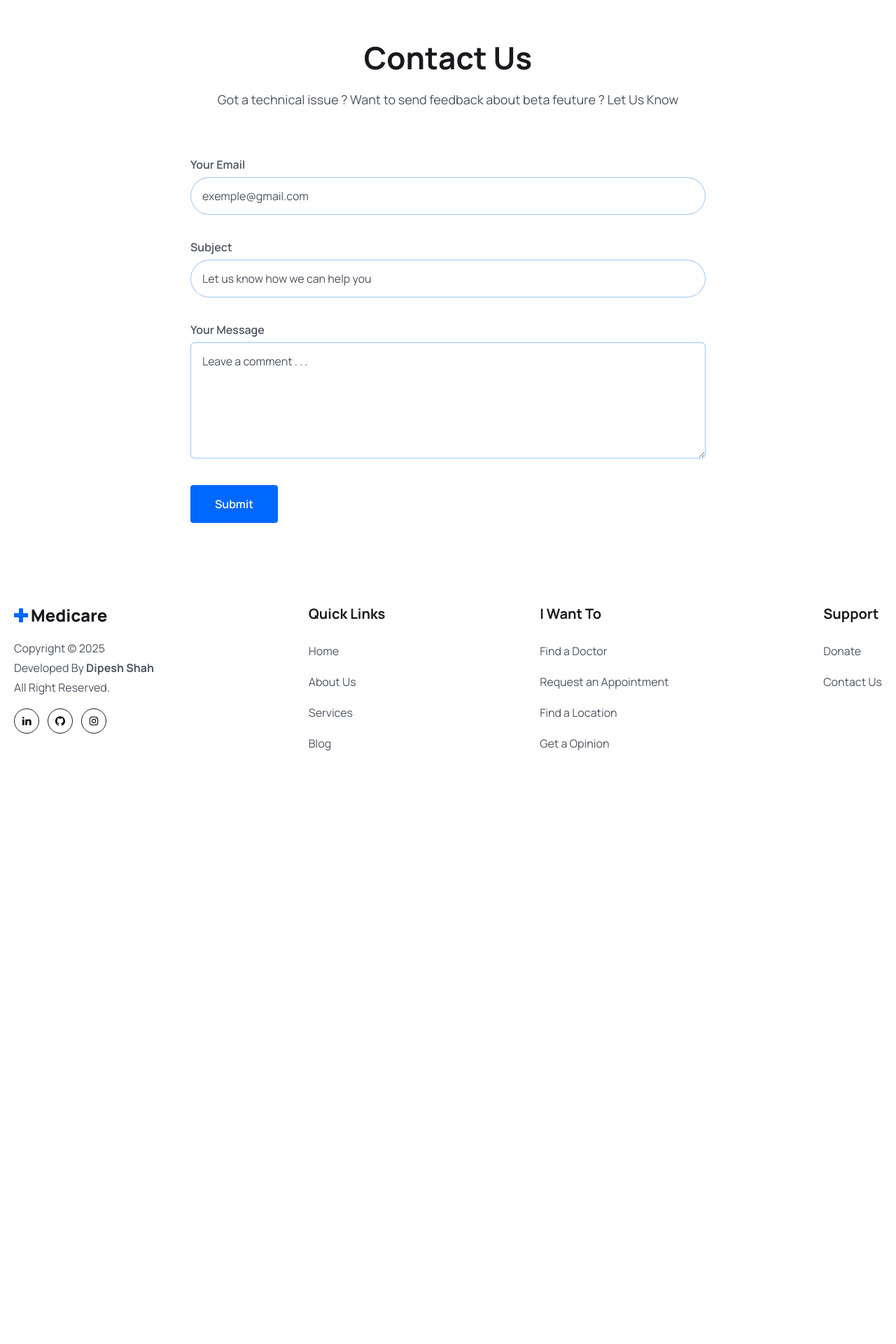
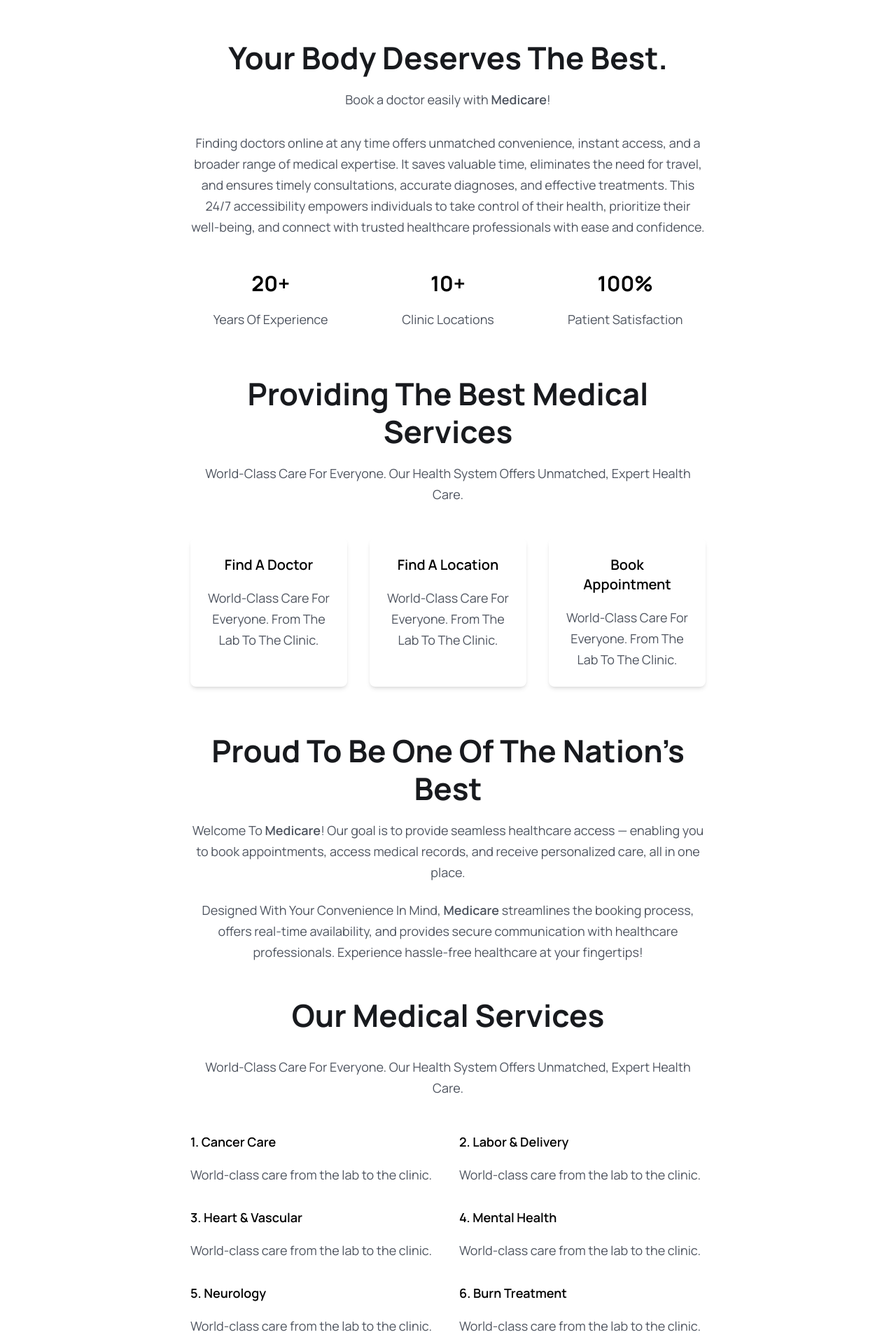
Before and after one commit to urstrulydipesh/MediCare-Doctor, a React (Vite) app in the folder frontend/: page /contact in a window 1280 px wide. Shown: the part 120-2040 px from the top of the page at 70% size. Before the commit the page ends 1276 px from the top, so only its background shows below. Built offline with nearby package versions, Linux system fonts and the light colour scheme.

Commit message:
Contact us page updated

```diff
--- a/frontend/index.html
+++ b/frontend/index.html
@@ -4,7 +4,7 @@
     <meta charset="UTF-8" />
     <link rel="icon" type="image/svg+xml" href="/vite.svg" />
     <meta name="viewport" content="width=device-width, initial-scale=1.0" />
-    <title>Vite + React</title>
+    <title>Medicare</title>
   </head>
   <body>
     <div id="root"></div>
--- a/frontend/src/pages/Contact.jsx
+++ b/frontend/src/pages/Contact.jsx
@@ -1,54 +1,107 @@
 const Contact = () => {
   return (
     <section>
-      <div className='px-4 mx-auto max-w-screen-md'>
-        <h2 className='heading text-center'>
-          Contact Us
-        </h2>
-        <p className='mb-8 lg:mb-16 font-light text-center text__para'>
-          Got a technical issue ? Want to send feedback about beta feuture ? Let Us Know
+      <div className="px-4 mx-auto max-w-screen-md text-center">
+        {/* Header */}
+        <h2 className="heading">Your Body Deserves The Best.</h2>
+        <p className="text__para mb-8">Book a doctor easily with <span className="font-semibold">Medicare</span>!</p>
+
+
+        <p className="font-light text__para mb-12">
+          Finding doctors online at any time offers unmatched convenience, instant access, and a broader range of medical expertise.
+          It saves valuable time, eliminates the need for travel, and ensures timely consultations, accurate diagnoses, and effective treatments.
+          This 24/7 accessibility empowers individuals to take control of their health, prioritize their well-being, and connect with trusted healthcare professionals with ease and confidence.
         </p>
-        <form action="#" className='space-y-8'>
+
+
+        <div className="grid grid-cols-1 sm:grid-cols-3 gap-6 mb-16">
           <div>
-            <label htmlFor="email" className='form__label'>
-              Your Email
-            </label>
-            <input
-              type="email"
-              id='email'
-              placeholder='exemple@gmail.com'
-              className='form__input mt-1' />
+            <h3 className="text-3xl font-bold text-primary">20+</h3>
+            <p className="text__para">Years Of Experience</p>
           </div>
           <div>
-            <label htmlFor="subject" className='form__label'>
-              Subject
-            </label>
-            <input
-              type="text"
-              id='subject'
-              placeholder='Let us know how we can help you'
-              className='form__input mt-1' />
+            <h3 className="text-3xl font-bold text-primary">10+</h3>
+            <p className="text__para">Clinic Locations</p>
           </div>
-          <div className="sm:col-span-2">
-            <label htmlFor="message" className='form__label'>
-              Your Message
-            </label>
-            <textarea
-              rows={5}
-              type="text"
-              id='message'
-              placeholder='Leave a comment . . .'
-              className='form__input-1 mt-1' />
+          <div>
+            <h3 className="text-3xl font-bold text-primary">100%</h3>
+            <p className="text__para">Patient Satisfaction</p>
           </div>
-          <button
-            type="submit"
-            className="btn rounded sm:w-fit">
-            Submit
-          </button>
-        </form>
+        </div>
+
+
+        <h2 className="heading mb-4">Providing The Best Medical Services</h2>
+        <p className="text__para mb-12">
+          World-Class Care For Everyone. Our Health System Offers Unmatched, Expert Health Care.
+        </p>
+
+
+        <div className="grid grid-cols-1 sm:grid-cols-3 gap-8 mb-16">
+          <div className="p-6 rounded-lg shadow-md hover:shadow-lg transition">
+            <h3 className="text-xl font-semibold mb-2">Find A Doctor</h3>
+            <p className="text__para">
+              World-Class Care For Everyone. From The Lab To The Clinic.
+            </p>
+          </div>
+          <div className="p-6 rounded-lg shadow-md hover:shadow-lg transition">
+            <h3 className="text-xl font-semibold mb-2">Find A Location</h3>
+            <p className="text__para">
+              World-Class Care For Everyone. From The Lab To The Clinic.
+            </p>
+          </div>
+          <div className="p-6 rounded-lg shadow-md hover:shadow-lg transition">
+            <h3 className="text-xl font-semibold mb-2">Book Appointment</h3>
+            <p className="text__para">
+              World-Class Care For Everyone. From The Lab To The Clinic.
+            </p>
+          </div>
+        </div>
+
+
+        <h2 className="heading mb-4">Proud To Be One Of The Nation’s Best</h2>
+        <p className="text__para mb-6">
+          Welcome To <span className="font-semibold">Medicare</span>! Our goal is to provide seamless healthcare access — enabling you to book appointments, access medical records, and receive personalized care, all in one place.
+        </p>
+        <p className="text__para mb-12">
+          Designed With Your Convenience In Mind, <span className="font-semibold">Medicare</span> streamlines the booking process, offers real-time availability, and provides secure communication with healthcare professionals.
+          Experience hassle-free healthcare at your fingertips!
+        </p>
+
+        <h2 className="heading mb-8">Our Medical Services</h2>
+        <p className="text__para mb-12">
+          World-Class Care For Everyone. Our Health System Offers Unmatched, Expert Health Care.
+        </p>
+
+        <div className="grid grid-cols-1 sm:grid-cols-2 gap-8 text-left">
+          <div>
+            <h3 className="text-lg font-semibold">1. Cancer Care</h3>
+            <p className="text__para">World-class care from the lab to the clinic.</p>
+          </div>
+          <div>
+            <h3 className="text-lg font-semibold">2. Labor & Delivery</h3>
+            <p className="text__para">World-class care from the lab to the clinic.</p>
+          </div>
+          <div>
+            <h3 className="text-lg font-semibold">3. Heart & Vascular</h3>
+            <p className="text__para">World-class care from the lab to the clinic.</p>
+          </div>
+          <div>
+            <h3 className="text-lg font-semibold">4. Mental Health</h3>
+            <p className="text__para">World-class care from the lab to the clinic.</p>
+          </div>
+          <div>
+            <h3 className="text-lg font-semibold">5. Neurology</h3>
+            <p className="text__para">World-class care from the lab to the clinic.</p>
+          </div>
+          <div>
+            <h3 className="text-lg font-semibold">6. Burn Treatment</h3>
+            <p className="text__para">World-class care from the lab to the clinic.</p>
+          </div>
+        </div>
+
       </div>
     </section>
-    )
-}
+  );
+};
 
-export default Contact
+export default Contact;
```
